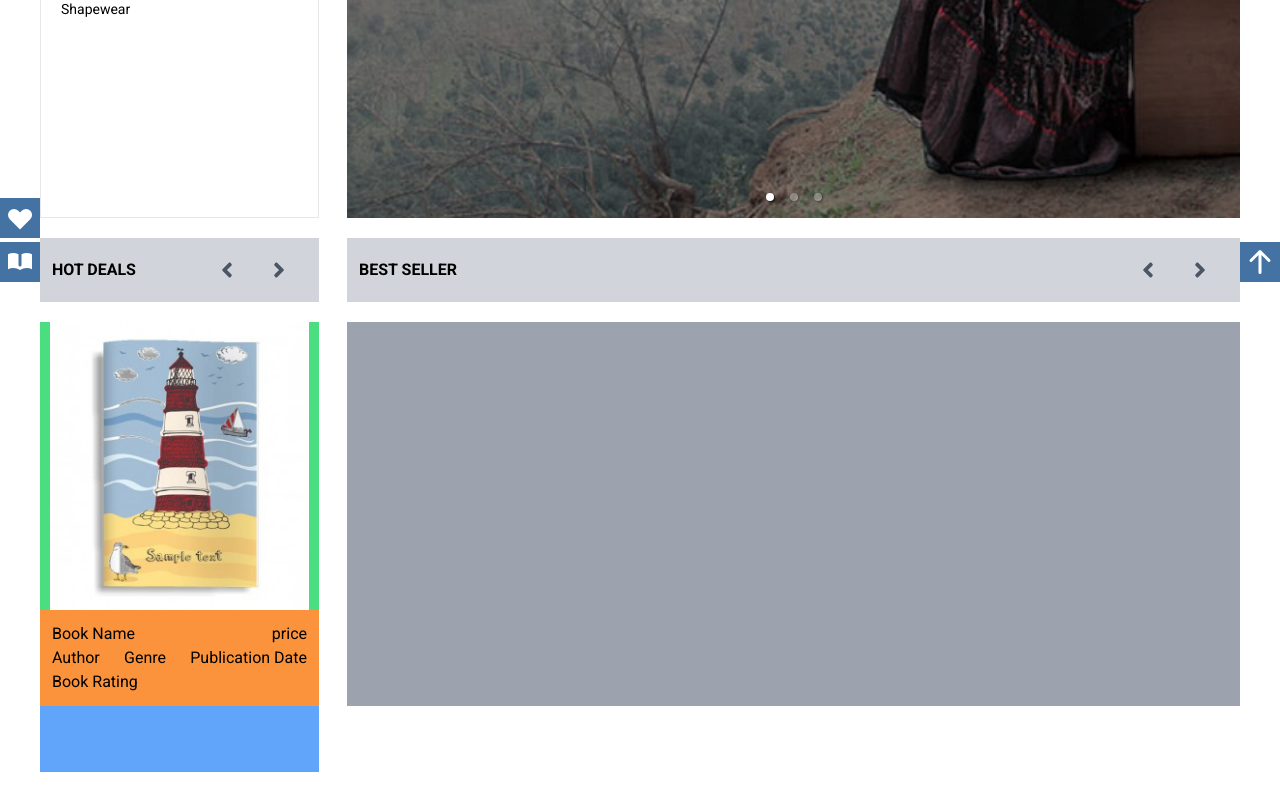
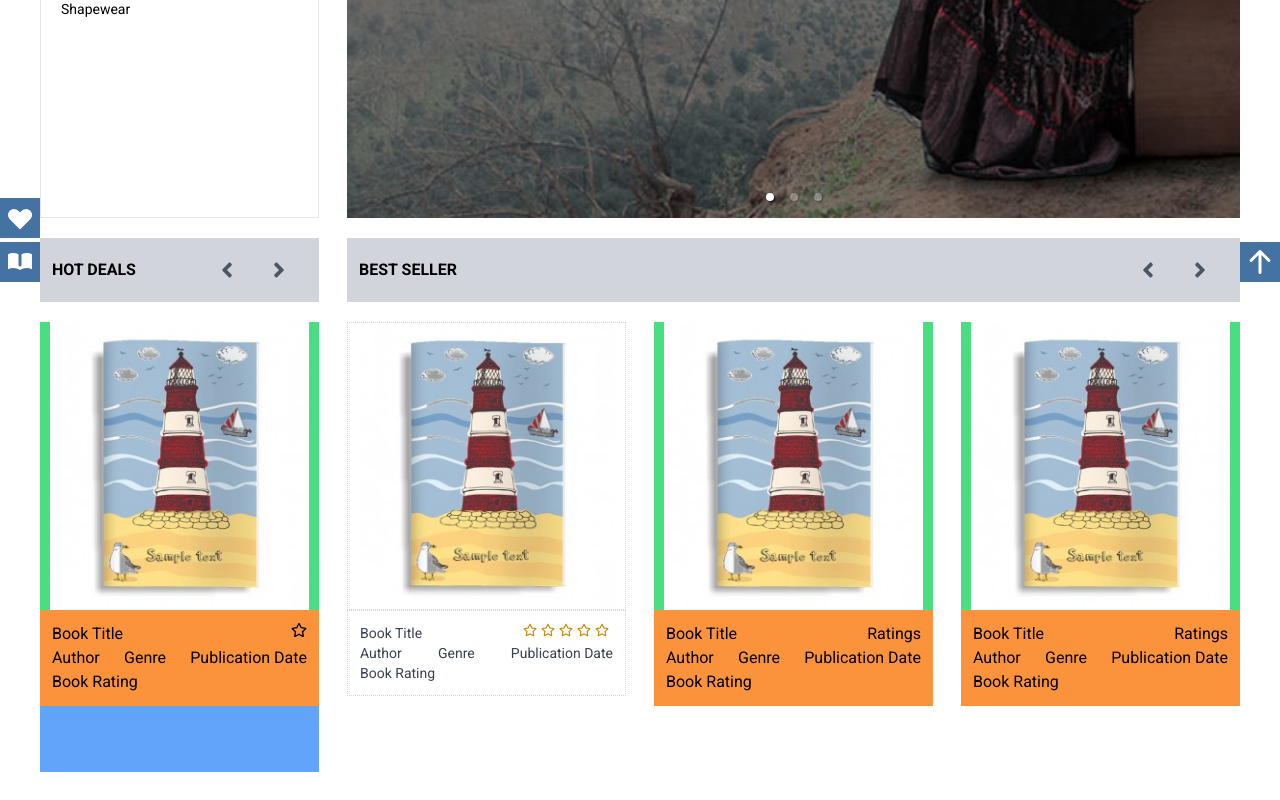
Before and after one commit to Sumon092/boi_ghor_client, a React (Vite) app: page / in a window 1280 px wide. Shown: the part 518-1318 px from the top of the page. Built offline with nearby package versions, Linux system fonts and the light colour scheme.

Commit message:
card done

```diff
--- a/package.json
+++ b/package.json
@@ -13,6 +13,7 @@
     "@radix-ui/react-avatar": "^1.0.3",
     "@radix-ui/react-dropdown-menu": "^2.0.5",
     "@radix-ui/react-slot": "^1.0.2",
+    "@radix-ui/react-tooltip": "^1.0.6",
     "@reduxjs/toolkit": "^1.9.5",
     "class-variance-authority": "^0.7.0",
     "clsx": "^2.0.0",
--- a/src/components/Cards.tsx
+++ b/src/components/Cards.tsx
@@ -1,4 +1,7 @@
 import bookImage from "../assets/images/bookImages/etiam-auctor.jpg";
+import { FaRegStar, FaCartPlus, FaPlus, FaEye, FaHeart } from "react-icons/fa";
+import { Button } from "./UI/Button";
+import TooltipComponent from "./UI/Tooltip";
 const Cards = () => {
   return (
     <div className="grid grid-cols-1 md:grid-cols-4 gap-7 mt-5 mb-5">
@@ -9,8 +12,10 @@ const Cards = () => {
           </div>
           <div className="p-3">
             <div className="flex justify-between">
-              <span>Book Name</span>
-              <span>price</span>
+              <span>Book Title</span>
+              <span>
+                <FaRegStar />
+              </span>
             </div>
             <div className="flex justify-between">
               <span>Author</span>
@@ -21,7 +26,101 @@ const Cards = () => {
           </div>
         </div>
       </div>
-      <div className="col-span-3 md:col-span-3  h-96 bg-gray-400"></div>
+      <div className="col-span-3 md:col-span-3  h-96 ">
+        <div className="grid grid-cols-3 gap-7">
+          <div className="h-96 relative">
+            <div className="div1 h-72 border border-dotted border-gray-300  flex justify-center items-center relative">
+              <img className="h-full" src={bookImage} alt="" />
+            </div>
+            <div className="w-full opacity-0 hover:opacity-100 p-5 h-72 flex flex-col justify-center items-center bg-black/60 absolute top-0">
+              <div className="flex justify-center items-center bg-black/30  text-white hover:bg-[#4472a3]">
+                <Button>
+                  <FaCartPlus className="text-xl" />
+                </Button>
+                <div>
+                  <h4 className="text-sm mr-3">ADD TO CART</h4>
+                </div>
+              </div>
+              <div className="bottom-0 absolute flex justify-center mb-5 text-white">
+                <div className="h-7 w-7 border border-white flex justify-center items-center hover:bg-[#4472a3] relative group">
+                  <Button>
+                    <TooltipComponent content="Quick View" position="top">
+                      <FaEye className="text-xl" />
+                    </TooltipComponent>
+                  </Button>
+                </div>
+                <div className="h-7 w-7 border border-white flex justify-center items-center ml-2 mr-2 hover:bg-[#4472a3]">
+                  <Button>
+                    <TooltipComponent content="Add To WishList" position="top">
+                      <FaHeart className="text-xl" />
+                    </TooltipComponent>
+                  </Button>
+                </div>
+                <div className="h-7 w-7 border border-white flex justify-center items-center hover:bg-[#4472a3]">
+                  <Button>
+                    <TooltipComponent content="Quick View" position="top">
+                      <FaPlus className="text-xl" />
+                    </TooltipComponent>
+                  </Button>
+                </div>
+              </div>
+            </div>
+
+            <div className="p-3 border border-dotted border-gray-300 text-sm text-gray-700 ">
+              <div className="flex justify-between">
+                <span className="hover:text-[#4472a3]">Book Title</span>
+                <span className="flex text-yellow-600">
+                  <FaRegStar className="mr-1" />
+                  <FaRegStar className="mr-1" />
+                  <FaRegStar className="mr-1" />
+                  <FaRegStar className="mr-1" />
+                  <FaRegStar className="mr-1" />
+                </span>
+              </div>
+              <div className="flex justify-between">
+                <span className="hover:text-[#4472a3]">Author</span>
+                <span className="hover:text-[#4472a3]">Genre</span>
+                <span>Publication Date</span>
+              </div>
+              <span>Book Rating</span>
+            </div>
+          </div>
+          <div className="h-96 bg-orange-400">
+            <div className="h-72 bg-green-400  flex justify-center items-center">
+              <img className="h-full" src={bookImage} alt="" />
+            </div>
+            <div className="p-3">
+              <div className="flex justify-between">
+                <span>Book Title</span>
+                <span>Ratings</span>
+              </div>
+              <div className="flex justify-between">
+                <span>Author</span>
+                <span>Genre</span>
+                <span>Publication Date</span>
+              </div>
+              <span>Book Rating</span>
+            </div>
+          </div>
+          <div className="h-96 bg-orange-400">
+            <div className="h-72 bg-green-400  flex justify-center items-center">
+              <img className="h-full" src={bookImage} alt="" />
+            </div>
+            <div className="p-3">
+              <div className="flex justify-between">
+                <span>Book Title</span>
+                <span>Ratings</span>
+              </div>
+              <div className="flex justify-between">
+                <span>Author</span>
+                <span>Genre</span>
+                <span>Publication Date</span>
+              </div>
+              <span>Book Rating</span>
+            </div>
+          </div>
+        </div>
+      </div>
     </div>
   );
 };
--- /dev/null
+++ b/src/components/UI/Tooltip.tsx
@@ -0,0 +1,25 @@
+import * as React from 'react';
+import '../../styles/tooltip.css'
+import { Tooltip, TooltipTrigger, TooltipContent, TooltipArrow } from '@radix-ui/react-tooltip';
+
+interface TooltipComponentProps {
+  content: string;
+  position?: 'top' | 'bottom' | 'left' | 'right' | 'topleft' | 'topright' | 'bottomleft' | 'bottomright';
+  children: React.ReactNode;
+}
+
+const TooltipComponent: React.FC<TooltipComponentProps> = ({ content, position = 'top', children }) => {
+  const tooltipClass = `tooltip-${position}`;
+
+  return (
+    <Tooltip>
+      <TooltipTrigger>{children}</TooltipTrigger>
+      <TooltipContent className={tooltipClass}>
+        {content}
+        <TooltipArrow className='mb-2'/>
+      </TooltipContent>
+    </Tooltip>
+  );
+};
+
+export default TooltipComponent;
--- a/src/main.tsx
+++ b/src/main.tsx
@@ -4,9 +4,12 @@ import ReactDOM from 'react-dom/client'
 import './index.css'
 import {RouterProvider } from 'react-router-dom'
 import routes from './routes/routes.tsx'
+import { TooltipProvider } from '@radix-ui/react-tooltip';
 
 ReactDOM.createRoot(document.getElementById('root')!).render(
   <React.StrictMode>
+    <TooltipProvider>
     <RouterProvider router={routes}/>
+    </TooltipProvider>
   </React.StrictMode>,
 )
--- /dev/null
+++ b/src/styles/tooltip.css
@@ -0,0 +1,20 @@
+/* styles.css */
+.tooltip-topleft .tooltip-content {
+    bottom: calc(100% + 8px);
+    left: 0;
+  }
+
+  .tooltip-topright .tooltip-content {
+    bottom: calc(100% + 8px);
+    right: 0;
+  }
+
+  .tooltip-bottomleft .tooltip-content {
+    top: calc(100% + 8px);
+    left: 0;
+  }
+
+  .tooltip-bottomright .tooltip-content {
+    top: calc(100% + 8px);
+    right: 0;
+  }
```
Also changed, not shown: 1 other file (tests, documents, lock files or other folders).
